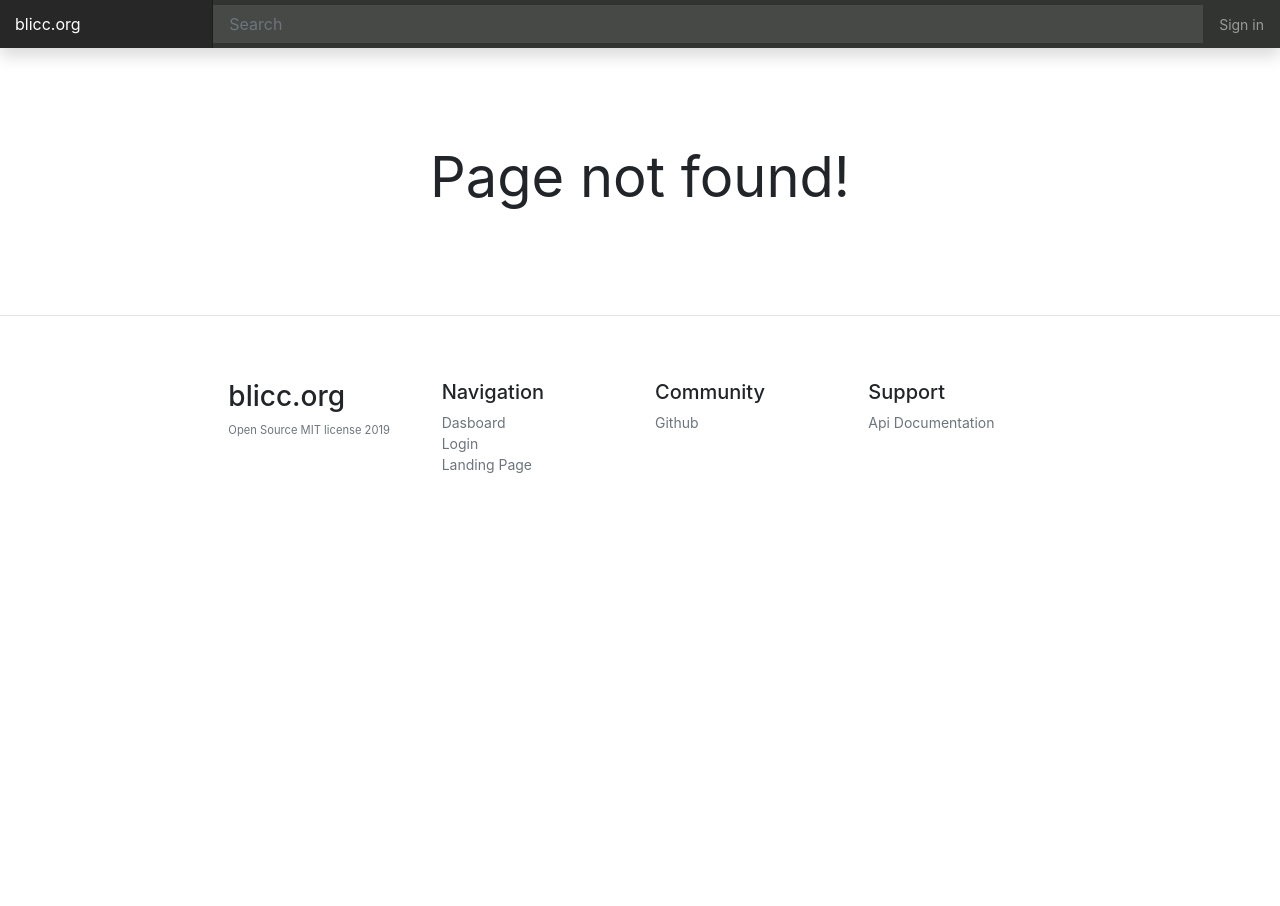
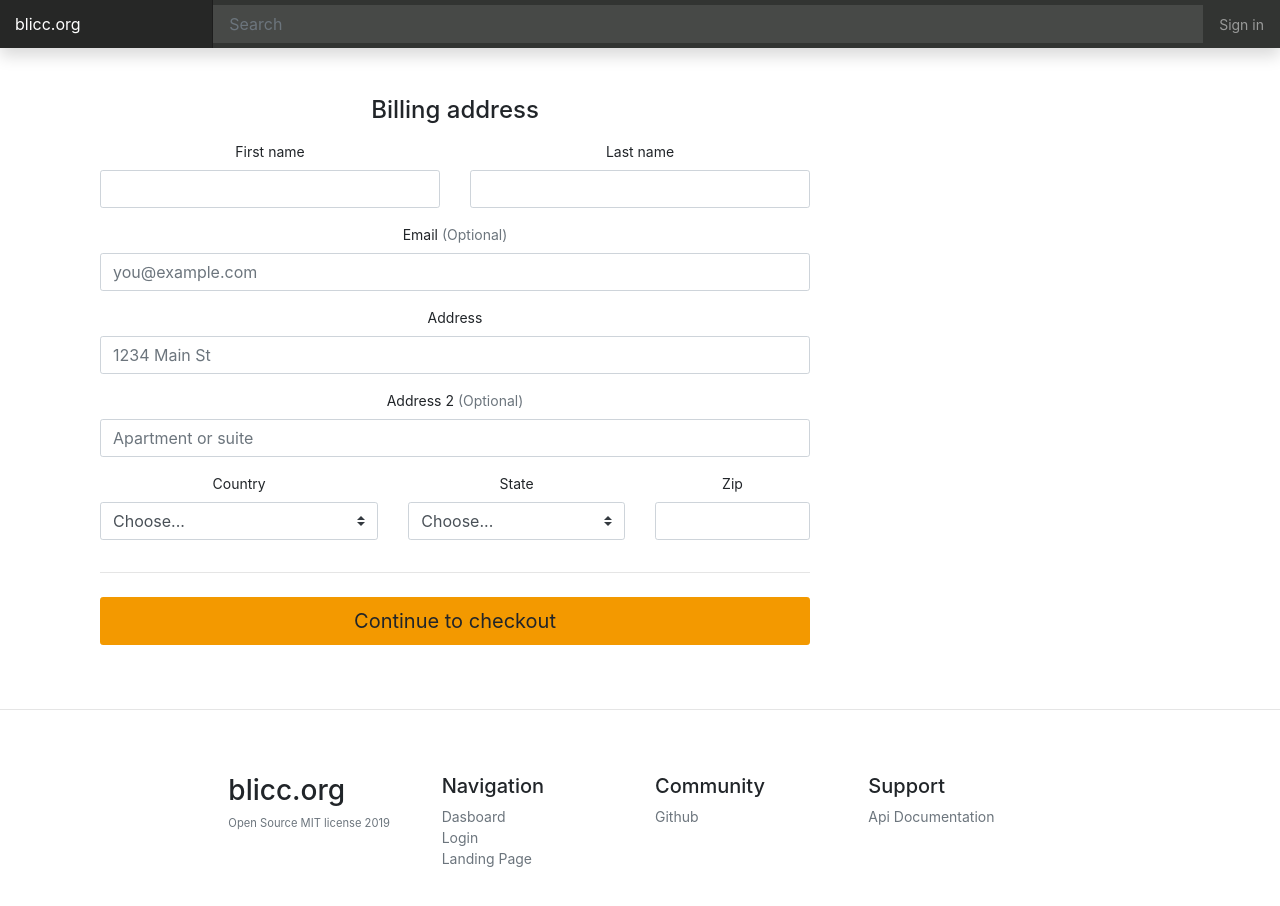
Before and after one commit to blicc-org/blicc, a React (Create React App) app in the folder app/: page /register in a window 1280 px wide. Before the commit this address had no page. Shown: the top 906 px of the page. Before the commit the page ends 800 px from the top, so only its background shows below. Built offline with nearby package versions, Linux system fonts and the light colour scheme.

Commit message:
feat(app): register page design

```diff
--- a/app/src/App.jsx
+++ b/app/src/App.jsx
@@ -2,6 +2,7 @@ import React from 'react'
 import { BrowserRouter as Router, Route, Switch } from 'react-router-dom'
 import LandingPage from './pages/landing-page/LandingPage'
 import Login from './pages/login/Login'
+import Register from './pages/register/Register'
 import Dashboard from './pages/dashboard/Dashboard'
 import NotFound from './pages/not-found/NotFound'
 import { Provider } from './AppContext'
@@ -15,6 +16,7 @@ export default function App() {
         <Switch>
           <Route path="/" exact component={LandingPage} />
           <Route path="/login" component={Login} />
+          <Route path="/register" component={Register} />
           <Route path="/dashboard" component={Dashboard} />
           <Route component={NotFound} />
         </Switch>
--- /dev/null
+++ b/app/src/pages/register/Register.jsx
@@ -0,0 +1,14 @@
+import React from 'react'
+import Header from '../../components/header/Header'
+import RegisterForm from './RegisterForm'
+import Footer from '../../components/footer/Footer'
+
+export default function Register() {
+  return (
+    <>
+      <Header />
+      <RegisterForm />
+      <Footer />
+    </>
+  )
+}
--- /dev/null
+++ b/app/src/pages/register/RegisterForm.jsx
@@ -0,0 +1,128 @@
+import React from 'react'
+
+export default function RegisterForm() {
+  return (
+    <div className="container">
+      <div className="py-5 text-center">
+        <div className="col-md-8 order-md-1">
+          <h4 className="mb-3">Billing address</h4>
+          <form className="needs-validation" novalidate>
+            <div className="row">
+              <div className="col-md-6 mb-3">
+                <label for="firstName">First name</label>
+                <input
+                  type="text"
+                  className="form-control"
+                  id="firstName"
+                  placeholder=""
+                  value=""
+                  required
+                />
+                <div className="invalid-feedback">
+                  Valid first name is required.
+                </div>
+              </div>
+              <div className="col-md-6 mb-3">
+                <label for="lastName">Last name</label>
+                <input
+                  type="text"
+                  className="form-control"
+                  id="lastName"
+                  placeholder=""
+                  value=""
+                  required
+                />
+                <div className="invalid-feedback">
+                  Valid last name is required.
+                </div>
+              </div>
+            </div>
+            <div className="mb-3">
+              <label for="email">
+                Email <span className="text-muted">(Optional)</span>
+              </label>
+              <input
+                type="email"
+                className="form-control"
+                id="email"
+                placeholder="you@example.com"
+              />
+              <div className="invalid-feedback">
+                Please enter a valid email address for shipping updates.
+              </div>
+            </div>
+            <div className="mb-3">
+              <label for="address">Address</label>
+              <input
+                type="text"
+                className="form-control"
+                id="address"
+                placeholder="1234 Main St"
+                required
+              />
+              <div className="invalid-feedback">
+                Please enter your shipping address.
+              </div>
+            </div>
+            <div className="mb-3">
+              <label for="address2">
+                Address 2 <span className="text-muted">(Optional)</span>
+              </label>
+              <input
+                type="text"
+                className="form-control"
+                id="address2"
+                placeholder="Apartment or suite"
+              />
+            </div>
+            <div className="row">
+              <div className="col-md-5 mb-3">
+                <label for="country">Country</label>
+                <select
+                  className="custom-select d-block w-100"
+                  id="country"
+                  required
+                >
+                  <option value="">Choose...</option>
+                  <option>United States</option>
+                </select>
+                <div className="invalid-feedback">
+                  Please select a valid country.
+                </div>
+              </div>
+              <div className="col-md-4 mb-3">
+                <label for="state">State</label>
+                <select
+                  className="custom-select d-block w-100"
+                  id="state"
+                  required
+                >
+                  <option value="">Choose...</option>
+                  <option>California</option>
+                </select>
+                <div className="invalid-feedback">
+                  Please provide a valid state.
+                </div>
+              </div>
+              <div className="col-md-3 mb-3">
+                <label for="zip">Zip</label>
+                <input
+                  type="text"
+                  className="form-control"
+                  id="zip"
+                  placeholder=""
+                  required
+                />
+                <div className="invalid-feedback">Zip code required.</div>
+              </div>
+            </div>
+            <hr className="mb-4" />
+            <button className="btn btn-primary btn-lg btn-block" type="submit">
+              Continue to checkout
+            </button>
+          </form>
+        </div>
+      </div>
+    </div>
+  )
+}
```
